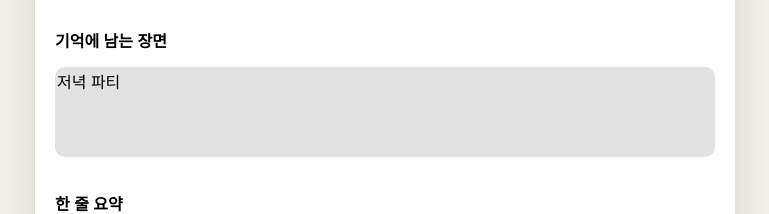
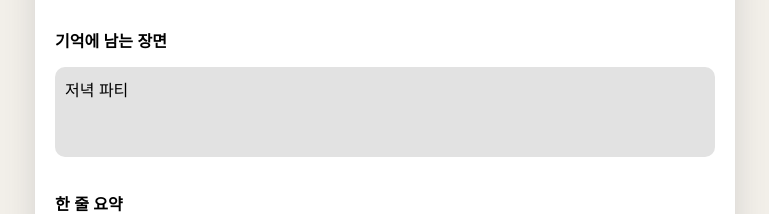
Before and after one commit to Choi-HyunHo/moment_of_memory, a React (Create React App) app: page /modify/1 in a window 1280 px wide. Shown: the part 487-701 px from the top of the page, without its empty margins (255-1024 px from the left). Built offline with nearby package versions, Linux system fonts and the light colour scheme.

Commit message:
✨ Detail 완성

```diff
--- a/src/App.css
+++ b/src/App.css
@@ -293,7 +293,8 @@ body {
 }
 
 /* MemoryEditor */
-.MemoryEditor_emotion {
+.MemoryEditor {
+  font-family: 'Noto Sans KR', sans-serif;
 }
 
 .MemoryEditor section {
@@ -323,6 +324,7 @@ textarea {
   border-radius: 10px;
   background-color: #e2e2e2;
   width: 100%;
+  padding: 10px;
   min-height: 90px;
   resize: none;
 }
```
